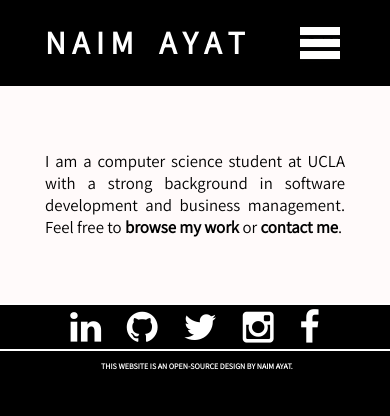
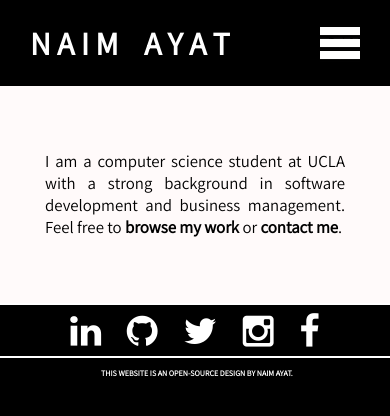
Before and after one commit to NaimAyat/NaimAyat.github.io, a plain HTML site: page index.html in a window 390 px wide. Drawn offline with Linux system fonts and the light colour scheme.

Commit message:
Moved navbar

```diff
--- a/style.css
+++ b/style.css
@@ -64,7 +64,7 @@ header {
 /* Start Navigation */
 nav {
   float: right;
-  padding: 25px 50px 0 0;
+  padding: 25px 30px 0 0;
 }
 #menu-icon{
   display: hidden;
@@ -140,6 +140,8 @@ footer {
   margin: 1%;
   padding-left: 2%;
   padding-right: 2%;
+  padding-top: 4px;
+  padding-bottom: 3px;
   color: #ffffff;
 }
 .social i:hover{
@@ -188,7 +190,7 @@ footer.second {
     font-weight: 700;
     margin: 15px;
     float: left;
-    padding: 6px 0 0 30px;
+    padding: 7px 0 0 15px;
   }
   #menu-icon {
     display: inline-block;
```
